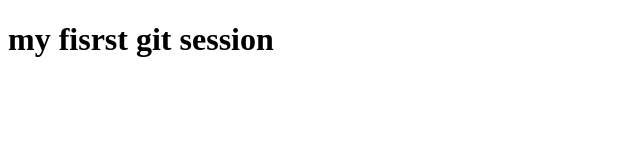
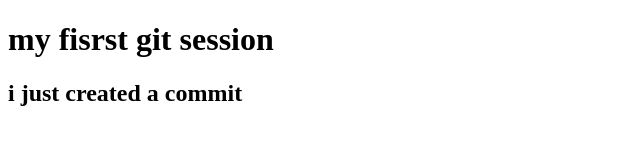
Before and after one commit to Vedant102/First-repo, a plain HTML site: page index.html in a window 1280 px wide. Shown: the whole page, without its empty margins (0-640 px from the left). Drawn offline with Linux system fonts and the light colour scheme.

Commit message:
second commit

```diff
--- a/index.html
+++ b/index.html
@@ -8,5 +8,6 @@
 </head>
 <body>
   <h1>my fisrst git session</h1>
+  <h2>i just created a commit</h2>
 </body>
 </html>
```
